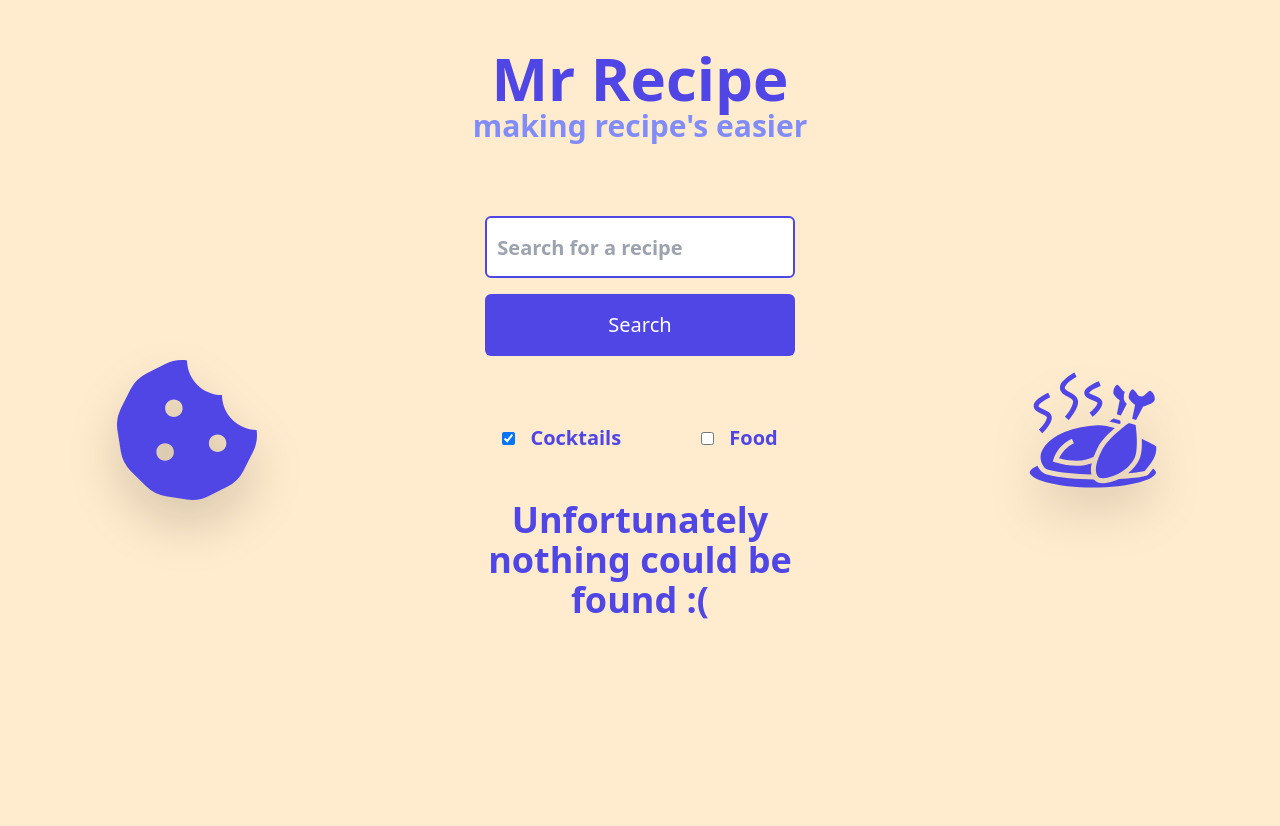
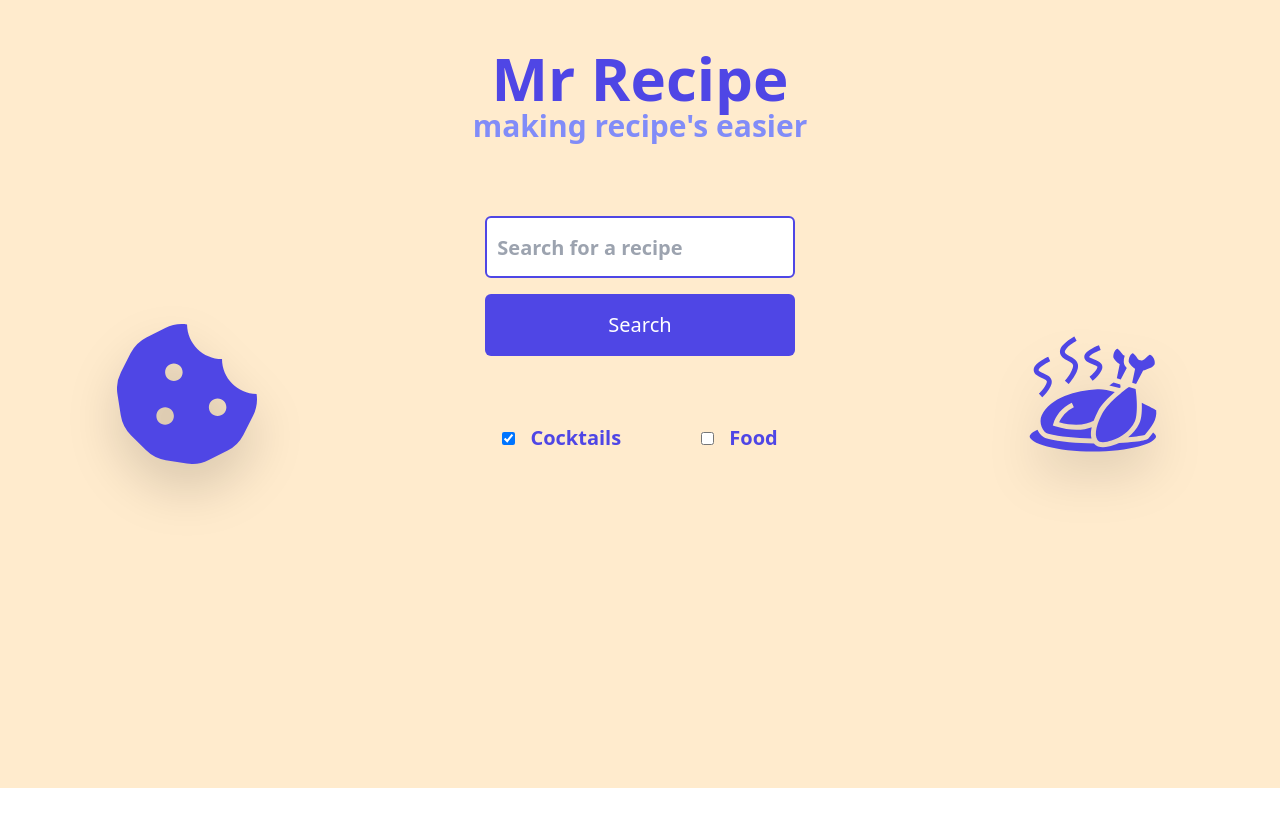
Before and after one commit to domoberzin/mr-recipe, a React (Create React App) app: page / in a window 1280 px wide. Shown: the top 826 px of the page. After the commit the page ends 800 px from the top, so only its background shows below. Built offline with nearby package versions, Linux system fonts and the light colour scheme.

Commit message:
Fix overzealous error message

```diff
--- a/src/App.js
+++ b/src/App.js
@@ -17,6 +17,7 @@ const MainPage = () => {
   const [openedIngredients, setOpenedIngredients] = useState([]);
   const [openedInstructions, setOpenedInstructions] = useState([]);
   const [apiType, setApiType] = useState('cocktails');
+  const [searched, setSearched] = useState(false);
   const resultsPerPage = 5;
 
   const handleIngredientClick = (recipeIndex) => {
@@ -38,6 +39,7 @@ const MainPage = () => {
   const handleApiTypeChange = (e) => {
     setApiType(e.target.value);
     setSearchTerm('');
+    setSearched(false);
     setSearchResults([]);
     setOpenedIngredients([]);
     setOpenedInstructions([]);
@@ -47,6 +49,7 @@ const MainPage = () => {
     e.preventDefault();
     const results = apiType == 'cocktails' ? await getCocktails(searchTerm) : await getFood(searchTerm);
     setSearchResults(results);
+    setSearched(true);
   }
 
   const handlePageChange = (newPage) => {
@@ -71,7 +74,7 @@ const MainPage = () => {
           </div>
           <SearchForm searchTerm={searchTerm} onSearchTermChange = {e => setSearchTerm(e.target.value)} onSearch={handleSearch} />
           <ApiTypeSelector apiType={apiType} onApiTypeChange={handleApiTypeChange} />
-          <Recipes apiType={apiType} currentResults={currentResults} openedIngredients={openedIngredients}
+          <Recipes searched={searched} apiType={apiType} currentResults={currentResults} openedIngredients={openedIngredients}
           openedInstructions={openedInstructions} handleIngredientClick={handleIngredientClick} handleInstructionClick={handleInstructionClick} />
           <Pagination totalResults={searchResults.length} resultsPerPage={resultsPerPage} currentPage={currentPage} onPageChange={handlePageChange} />
         </div>
--- a/src/components/Recipes.js
+++ b/src/components/Recipes.js
@@ -21,7 +21,7 @@ import React, { useState } from "react";
 
 // export default Recipes;
 
-const Recipes = ({ apiType, currentResults, openedIngredients, openedInstructions, handleIngredientClick, handleInstructionClick }) => {
+const Recipes = ({ searched, apiType, currentResults, openedIngredients, openedInstructions, handleIngredientClick, handleInstructionClick }) => {
 
   const [isPopUpOpen, setIsPopUpOpen] = useState(false);
   const [recipeName, setRecipeName] = useState("");
@@ -29,20 +29,26 @@ const Recipes = ({ apiType, currentResults, openedIngredients, openedInstruction
   const [instructionList, setInstructionList] = useState([]);
   const [i, setI] = useState(null);
 
-  if (currentResults.length === 0) {
-    return (
+  // if (currentResults.length === 0 && searchTerm !== '') {
+  //   return (
+  //     <div className="mt-12">
+  //       <span className="text-indigo-600 font-bold text-4xl">
+  //         Unfortunately nothing could be found :(
+  //       </span>
+  //     </div>
+  //   )
+  // }
+
+  return (
+    <>
+      <div className='flex flex-col gap-y-6 py-12'>
+      { currentResults.length === 0 && searched ? (
       <div className="mt-12">
         <span className="text-indigo-600 font-bold text-4xl">
           Unfortunately nothing could be found :(
         </span>
       </div>
-    )
-  }
-
-  return (
-    <>
-      <div className='flex flex-col gap-y-6 py-12'>
-      {currentResults.map((recipe, index) => (
+      ) : currentResults.map((recipe, index) => (
           <div key={index} className='bg-indigo-600 rounded-lg drop-shadow-xl cursor-pointer transition ease-in duration-200 hover:bg-green-500 hover:scale-105' onClick={() => {setIsPopUpOpen(true);
                                                 setRecipeName(recipe.name);
                                                 setIngredientList(recipe.ingredients);
```
